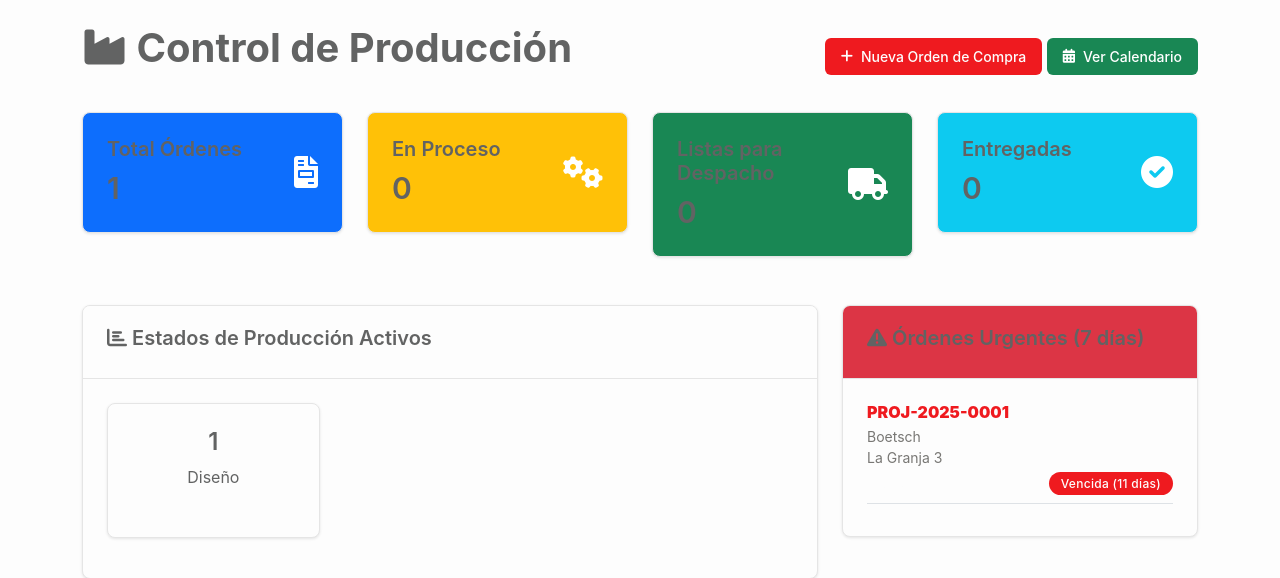
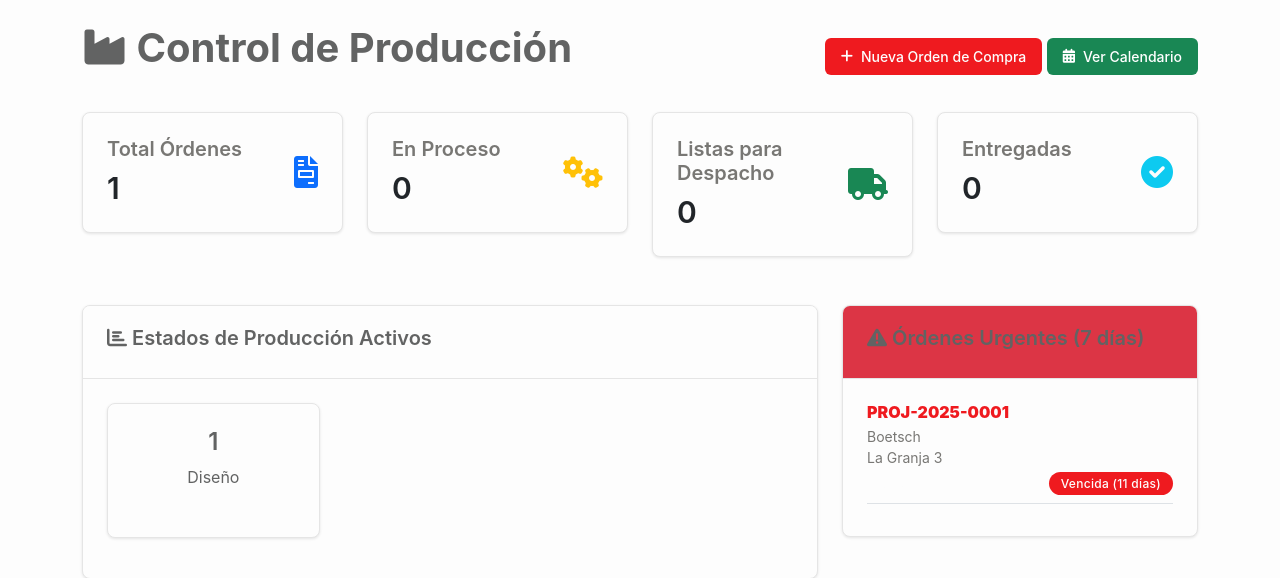
Before and after one commit to mobikitapp/Mobikit-Control-de-Gestion, a Flask app: page /dashboard in a window 1280 px wide; the page is wider, and only the part inside the window is pictured. Shown: the part 64-642 px from the top of that part. Run offline with Flask 3, Linux system fonts and the light colour scheme; a user stored in the database is signed in; data comes from the database, SQL or seed files in the repository.

Commit message:
Assistant checkpoint: Mejorar contraste en tarjetas del dashboard
Assistant generated file changes:
- templates/dashboard.html: Eliminar fondos de colores en tarjetas del dashboard

---

User prompt:

En dashboard evitar colores en tarjetas informativas. El contraste es muy malo entre fuente y fondo.

Replit-Commit-Author: Assistant
Replit-Commit-Session-Id: c8e0d119-3e8a-4e70-b8ed-3f144aa902fc

```diff
--- a/templates/dashboard.html
+++ b/templates/dashboard.html
@@ -21,60 +21,60 @@
 <!-- Estadísticas Principales -->
 <div class="row mb-4">
     <div class="col-md-3">
-        <div class="card bg-primary text-white">
+        <div class="card">
             <div class="card-body">
                 <div class="d-flex align-items-center">
                     <div class="flex-grow-1">
-                        <h5 class="card-title">Total Órdenes</h5>
-                        <h2 class="mb-0">{{ total_ordenes }}</h2>
+                        <h5 class="card-title text-muted">Total Órdenes</h5>
+                        <h2 class="mb-0 text-dark">{{ total_ordenes }}</h2>
                     </div>
                     <div class="flex-shrink-0">
-                        <i class="fas fa-file-invoice fa-2x"></i>
+                        <i class="fas fa-file-invoice fa-2x text-primary"></i>
                     </div>
                 </div>
             </div>
         </div>
     </div>
     <div class="col-md-3">
-        <div class="card bg-warning text-white">
+        <div class="card">
             <div class="card-body">
                 <div class="d-flex align-items-center">
                     <div class="flex-grow-1">
-                        <h5 class="card-title">En Proceso</h5>
-                        <h2 class="mb-0">{{ ordenes_en_proceso }}</h2>
+                        <h5 class="card-title text-muted">En Proceso</h5>
+                        <h2 class="mb-0 text-dark">{{ ordenes_en_proceso }}</h2>
                     </div>
                     <div class="flex-shrink-0">
-                        <i class="fas fa-cogs fa-2x"></i>
+                        <i class="fas fa-cogs fa-2x text-warning"></i>
                     </div>
                 </div>
             </div>
         </div>
     </div>
     <div class="col-md-3">
-        <div class="card bg-success text-white">
+        <div class="card">
             <div class="card-body">
                 <div class="d-flex align-items-center">
                     <div class="flex-grow-1">
-                        <h5 class="card-title">Listas para Despacho</h5>
-                        <h2 class="mb-0">{{ ordenes_listas }}</h2>
+                        <h5 class="card-title text-muted">Listas para Despacho</h5>
+                        <h2 class="mb-0 text-dark">{{ ordenes_listas }}</h2>
                     </div>
                     <div class="flex-shrink-0">
-                        <i class="fas fa-truck fa-2x"></i>
+                        <i class="fas fa-truck fa-2x text-success"></i>
                     </div>
                 </div>
             </div>
         </div>
     </div>
     <div class="col-md-3">
-        <div class="card bg-info text-white">
+        <div class="card">
             <div class="card-body">
                 <div class="d-flex align-items-center">
                     <div class="flex-grow-1">
-                        <h5 class="card-title">Entregadas</h5>
-                        <h2 class="mb-0">{{ ordenes_entregadas }}</h2>
+                        <h5 class="card-title text-muted">Entregadas</h5>
+                        <h2 class="mb-0 text-dark">{{ ordenes_entregadas }}</h2>
                     </div>
                     <div class="flex-shrink-0">
-                        <i class="fas fa-check-circle fa-2x"></i>
+                        <i class="fas fa-check-circle fa-2x text-info"></i>
                     </div>
                 </div>
             </div>
```
